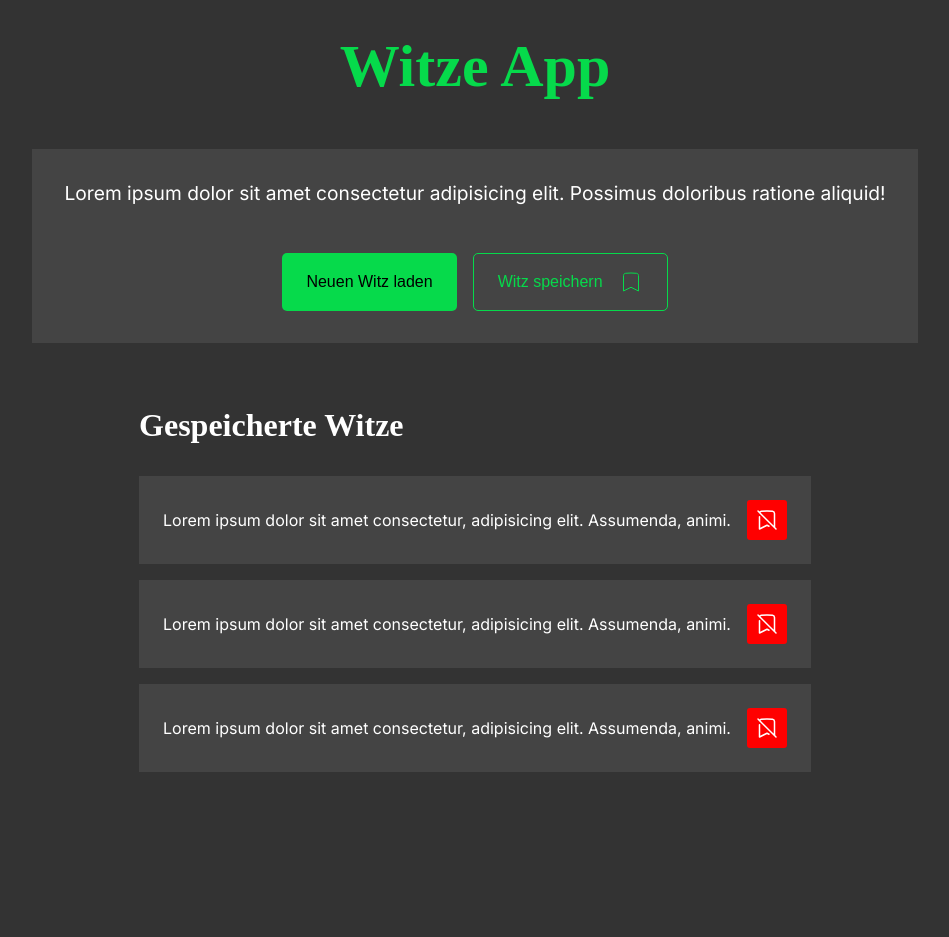
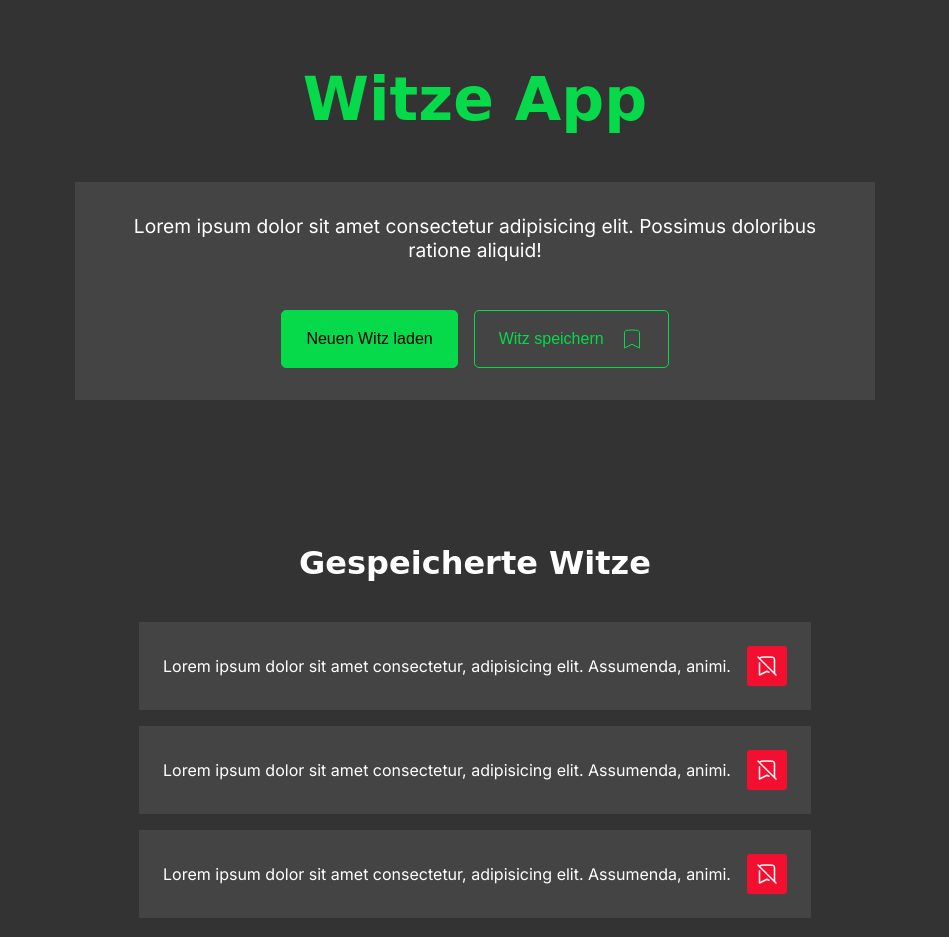
Before and after one commit to Olewy/Witze-App, a website built with Vite: page index.html in a window 1280 px wide. Shown: the whole page, without its empty margins (165-1114 px from the left). Before the commit the page ends 800 px from the top, so only its background shows below. Built offline with nearby package versions, Linux system fonts and the light colour scheme; a web font is replaced by a local one.

```diff
--- a/index.html
+++ b/index.html
@@ -3,7 +3,7 @@
   <head>
     <meta charset="UTF-8" />
     <meta name="viewport" content="width=device-width, initial-scale=1.0" />
-    <!-- <link rel="stylesheet" href="styles/main.scss" /> -->
+    <link rel="stylesheet" href="styles/main.scss" />
     <title>Witze-App</title>
   </head>
   <body>
--- a/styles/main.scss
+++ b/styles/main.scss
@@ -1,6 +1,4 @@
 @use "variables" as *;
-@import url("https://fonts.googleapis.com/css2?family=Rubik+Scribble&display=swap");
-@import url("https://fonts.googleapis.com/css2?family=Inter:ital,opsz,wght@0,14..32,100..900;1,14..32,100..900&family=Rubik+Scribble&display=swap");
 
 * {
   margin: 0;
@@ -14,18 +12,24 @@
 }
 
 #app {
+  max-width: 800px;
+  margin: 40px auto;
   display: flex;
   flex-direction: column;
-  justify-content: center;
   align-items: center;
   gap: 3rem;
-  padding: 1rem;
+  padding: 0 1rem;
+  text-align: center;
+
+  @include tablet-and-up() {
+    margin-top: 4rem;
+    padding: 0;
+  }
 }
 
 .heading {
-  margin-top: 2rem;
-  font-family: "Rubik Scribble";
-  font-size: 3.75rem;
+  font-family: $font-display;
+  font-size: 60px;
   color: $primary-color;
 }
 
@@ -34,9 +38,13 @@
   flex-direction: column;
   justify-content: center;
   align-items: center;
-  background-color: $secondary-bg-color;
+  background-color: $elevation-bg-color;
   padding: 2rem;
   gap: 3rem;
+
+  @include tablet-and-up() {
+    width: 100;
+  }
 
   &__text {
     color: #fff;
@@ -47,17 +55,22 @@
   &__actions {
     display: flex;
     flex-direction: column;
+    justify-content: center;
     gap: 1rem;
-    width: 100%;
+
+    @include tablet-and-up() {
+      flex-direction: row;
+      justify-content: center;
+    }
   }
 
   &__generate {
     padding: 1rem 1.5rem;
     font-size: 1rem;
     background-color: $primary-color;
-    border: none;
+    border: 1px solid $primary-color;
     border-radius: 5px;
-    width: 100%;
+    transition: 0.2s all ease-in-out;
 
     &:hover {
       background-color: darken($primary-color, 5);
@@ -72,11 +85,11 @@
     border: 1px solid $primary-color;
     color: $primary-color;
     border-radius: 5px;
-    width: 100%;
     display: flex;
     justify-content: center;
     align-items: center;
     gap: 1rem;
+    transition: 0.2s all ease-in-out;
 
     &:hover {
       background-color: $primary-color;
@@ -90,74 +103,63 @@
   }
 }
 
-.saved-jokes__list {
-  display: flex;
-  justify-content: center;
-  flex-direction: column;
-  margin-top: 1rem;
-}
-
 .saved-jokes {
   padding: 1rem;
 
-  .saved-jokes__heading {
-    font-family: "Rubik Scribble";
-    color: #fff;
+  @include tablet-and-up() {
+    margin-top: 5rem;
+  }
+
+  &__heading {
+    font-family: $font-display;
     font-size: 2rem;
+  }
+
+  &__list {
+    display: flex;
+    justify-content: center;
+    flex-direction: column;
+    margin-top: 1.5rem;
   }
 }
 
 .saved-joke {
-  background-color: $secondary-bg-color;
-  color: #fff;
+  background-color: $elevation-bg-color;
   font-size: 1rem;
   display: flex;
   flex-direction: row;
-  justify-content: center;
+  justify-content: space-between;
   align-items: center;
-  border: none;
   gap: 1rem;
   margin-top: 1rem;
   padding: 1.5rem;
+
+  @include tablet-and-up() {
+    padding: 1.5rem;
+  }
 
   &__text {
     line-height: 1.4rem;
   }
 
   &__remove {
+    border: none;
     border-radius: 3px;
-    background-color: #ff0000;
+    background-color: $danger-color;
     padding: 0.5rem;
-    border: none;
     display: flex;
     justify-content: center;
     align-items: center;
+    color: #fff;
+    transition: 0.2s all ease-in-out;
 
     &:hover {
-      background-color: darken(#ff0000, 5);
+      background-color: darken($danger-color, 5);
       cursor: pointer;
     }
   }
 
   &__remove-icon {
-    color: #fff;
     width: 1.5rem;
   }
 }
-
-// === MEDIA QUERY ===
-
-@media only screen and (min-width: 600px) {
-  #app {
-    padding: 0;
-  }
-  .current-joke__actions {
-    flex-direction: row;
-    justify-content: center;
-  }
-
-  .current-joke__generate,
-  .current-joke__save {
-    width: fit-content;
-  }
-}
--- a/styles/variables.scss
+++ b/styles/variables.scss
@@ -1,6 +1,15 @@
+@import url("https://fonts.googleapis.com/css2?family=Rubik+Scribble&display=swap");
+@import url("https://fonts.googleapis.com/css2?family=Inter:ital,opsz,wght@0,14..32,100..900;1,14..32,100..900&family=Rubik+Scribble&display=swap");
+
 $primary-color: #06da4b;
+$danger-color: #f20f2f;
+$primary-bg-color: #333333;
+$elevation-bg-color: #444444;
+$primary-text-color: #fff;
+$font-display: "Rubik Scribble", cursive;
 
-$primary-bg-color: #333333;
-$secondary-bg-color: #444444;
-
-$primary-text-color: #fff;
+@mixin tablet-and-up() {
+  @media only screen and (min-width: 600px) {
+    @content;
+  }
+}
--- /dev/null
+++ b/vite.config.js
@@ -0,0 +1 @@
+export default { base: "/Witze-App/" };
```
Also changed, not shown: .github/workflows/deploy.yaml (added).
